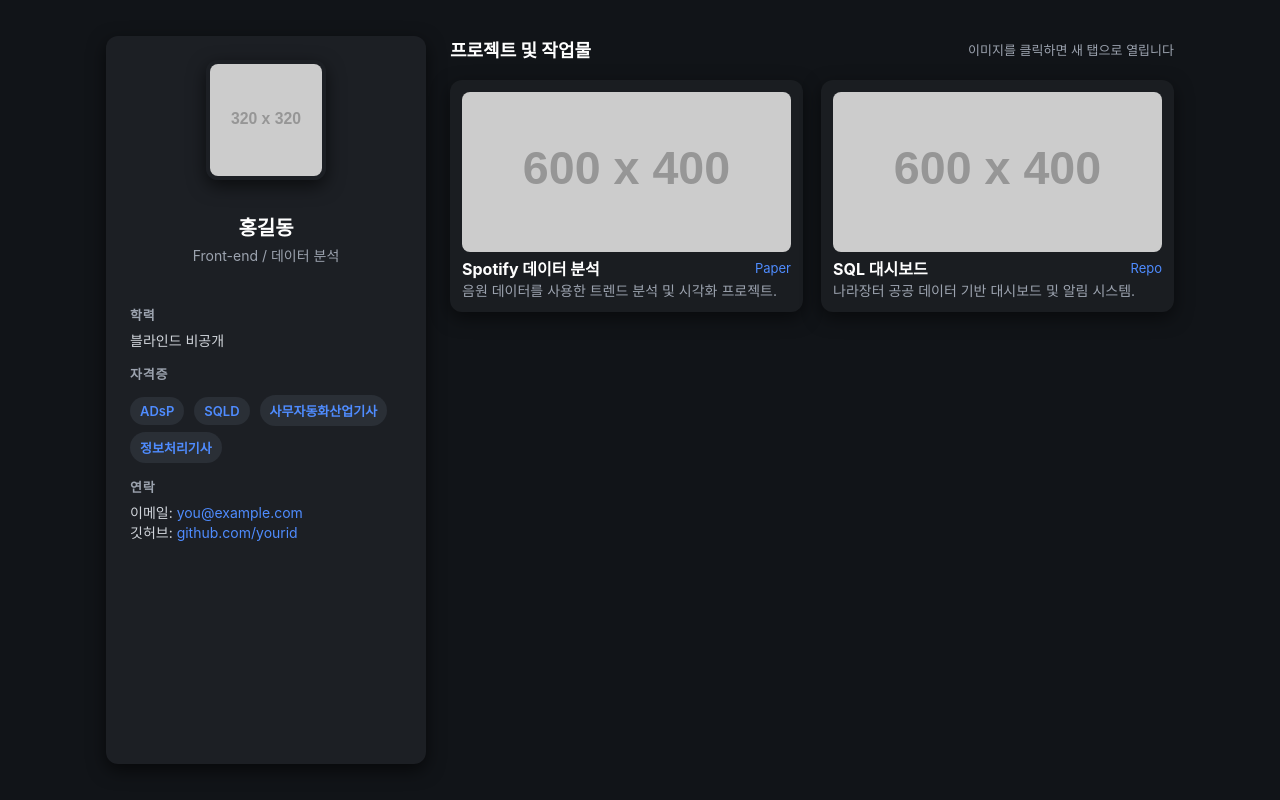
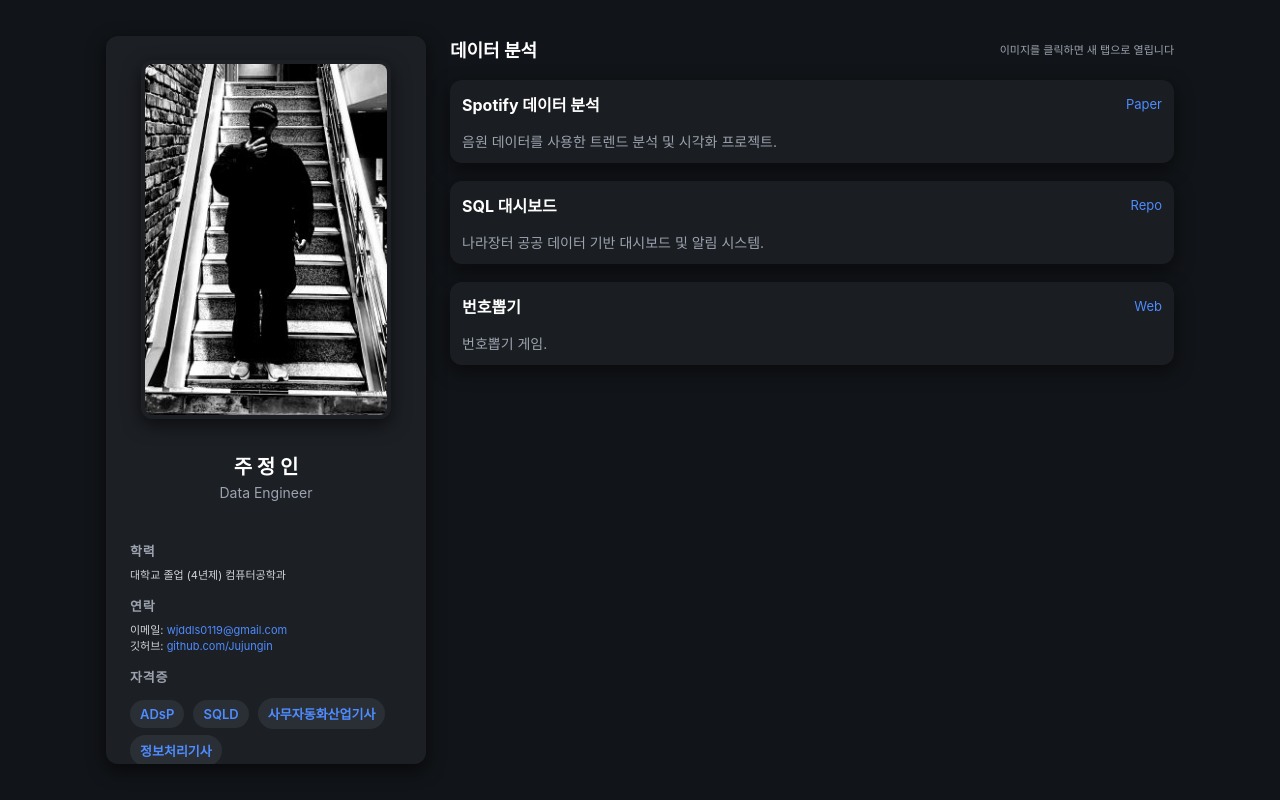
Before and after one commit to Jujungin/Jujungin.github.io, a plain HTML site: page index.html in a window 1280 px wide. Drawn offline with Linux system fonts and the light colour scheme; placeholder pictures from the web are drawn by us.

Commit message:
수정함

```diff
--- a/index.html
+++ b/index.html
@@ -4,24 +4,27 @@
 <head>
     <meta charset="utf-8">
     <meta name="viewport" content="width=device-width,initial-scale=1">
-    <title>홍보용 포트폴리오 — 초안</title>
+    <title>MUSTANG의 작업실</title>
     <link rel="stylesheet" href="style.css">
 </head>
 
 <body>
     <div class="container">
         <aside class="sidebar" aria-label="프로필 섹션">
-            <img class="avatar" src="https://via.placeholder.com/320x320.png?text=Your+Photo" alt="프로필 사진">
+            <img class="avatar" src="source/profile.jpg" alt="프로필 사진">
             <div>
-                <h1>홍길동</h1>
-                <div class="subtitle">Front-end / 데이터 분석</div>
+                <h1>주 정 인</h1>
+                <div class="subtitle">Data Engineer</div>
             </div>
 
 
             <div class="info">
                 <h3>학력</h3>
-                <div>블라인드 비공개</div>
+                <div>대학교 졸업 (4년제) 컴퓨터공학과</div>
 
+                <h3>연락</h3>
+                <div class="info_link">이메일: <a href="mailto:wjddls0119@gmail.com">wjddls0119@gmail.com</a></div>
+                <div class="info_link">깃허브: <a href="https://github.com/Jujungin" target="_blank">github.com/Jujungin</a></div>
 
                 <h3>자격증</h3>
                 <div class="chip">ADsP</div>
@@ -29,17 +32,13 @@
                 <div class="chip">사무자동화산업기사</div>
                 <div class="chip">정보처리기사</div>
 
-
-                <h3>연락</h3>
-                <div class="info_link">이메일: <a href="mailto:you@example.com">you@example.com</a></div>
-                <div class="info_link">깃허브: <a href="https://github.com/yourid" target="_blank">github.com/yourid</a></div>
             </div>
         </aside>
 
 
         <main class="main">
             <div class="topbar">
-                <h2>프로젝트 및 작업물</h2>
+                <h2>데이터 분석</h2>
                 <div class="topbar-note">이미지를 클릭하면 새 탭으로 열립니다</div>
             </div>
 
@@ -47,7 +46,7 @@
             <section class="grid">
                 <article class="card">
                     <a class="project-link" href="https://example.com/project2" target="_blank">
-                        <img src="https://via.placeholder.com/600x400.png?text=Project+2" alt="프로젝트2 스크린샷">
+                        <!-- <img src="https://via.placeholder.com/600x400.png?text=Project+2" alt="프로젝트2 스크린샷"> -->
                         <div class="meta">
                             <div class="title">Spotify 데이터 분석</div>
                             <div class="link">Paper</div>
@@ -59,7 +58,7 @@
 
                 <article class="card">
                     <a class="project-link" href="https://example.com/project3" target="_blank">
-                        <img src="https://via.placeholder.com/600x400.png?text=Project+3" alt="프로젝트3 스크린샷">
+                        <!-- <img src="https://via.placeholder.com/600x400.png?text=Project+3" alt="프로젝트3 스크린샷"> -->
                         <div class="meta">
                             <div class="title">SQL 대시보드</div>
                             <div class="link">Repo</div>
@@ -67,7 +66,25 @@
                         <p>나라장터 공공 데이터 기반 대시보드 및 알림 시스템.</p>
                     </a>
                 </article>
+
+                <article class="card">
+                    <a class="project-link" href="https://jujungin.github.io/randompages/" target="_blank">
+                        <!-- <img src="https://via.placeholder.com/600x400.png?text=Project+3" alt="프로젝트3 스크린샷"> -->
+                        <div class="meta">
+                            <div class="title">번호뽑기</div>
+                            <div class="link">Web</div>
+                        </div>
+                        <p>번호뽑기 게임.</p>
+                    </a>
+                </article>
             </section>
+
+            <!-- <div class="topbar">
+                <h2>웹 페이지</h2>
+                <div class="topbar-note">이미지를 클릭하면 새 탭으로 열립니다</div>
+            </div> -->
+
+
         </main>
     </div>
 </body>
--- a/style.css
+++ b/style.css
@@ -45,8 +45,8 @@ body {
 
 
 .avatar {
-    width: 120px;
-    height: 120px;
+    width: 250px;
+    height: 363px;
     border-radius: 12px;
     object-fit: cover;
     display: block;
@@ -73,7 +73,7 @@ h1 {
 
 .info {
     margin-top: 8px;
-    font-size: 14px;
+    font-size: 11px;
     color: #d1d5db
 }
 
@@ -85,9 +85,13 @@ h1 {
     letter-spacing: 0.06em
 }
 
+.info_link {
+    font-size: 11px;
+}
 .info_link a {
     color: var(--accent);
-    text-decoration: none
+    text-decoration: none;
+    font-size: 11px
 }
 
 .chip {
@@ -121,14 +125,15 @@ h1 {
 
 .topbar-note {
     color: var(--muted);
-    font-size: 13px
+    font-size: 11px
 }
 
 
 .grid {
     display: grid;
-    grid-template-columns: repeat(auto-fill, minmax(260px, 1fr));
-    gap: 18px
+    grid-template-columns: repeat(auto-fill, minmax(100%, 1fr));
+    gap: 18px;
+    margin-bottom: 36px
 }
 
 
@@ -174,7 +179,7 @@ h1 {
 }
 
 .card p {
-    margin: 0;
+    margin: 15px 0 0;
     color: var(--muted);
     font-size: 14px
 }
```
Also changed, not shown: source/profile.jpg (added).
